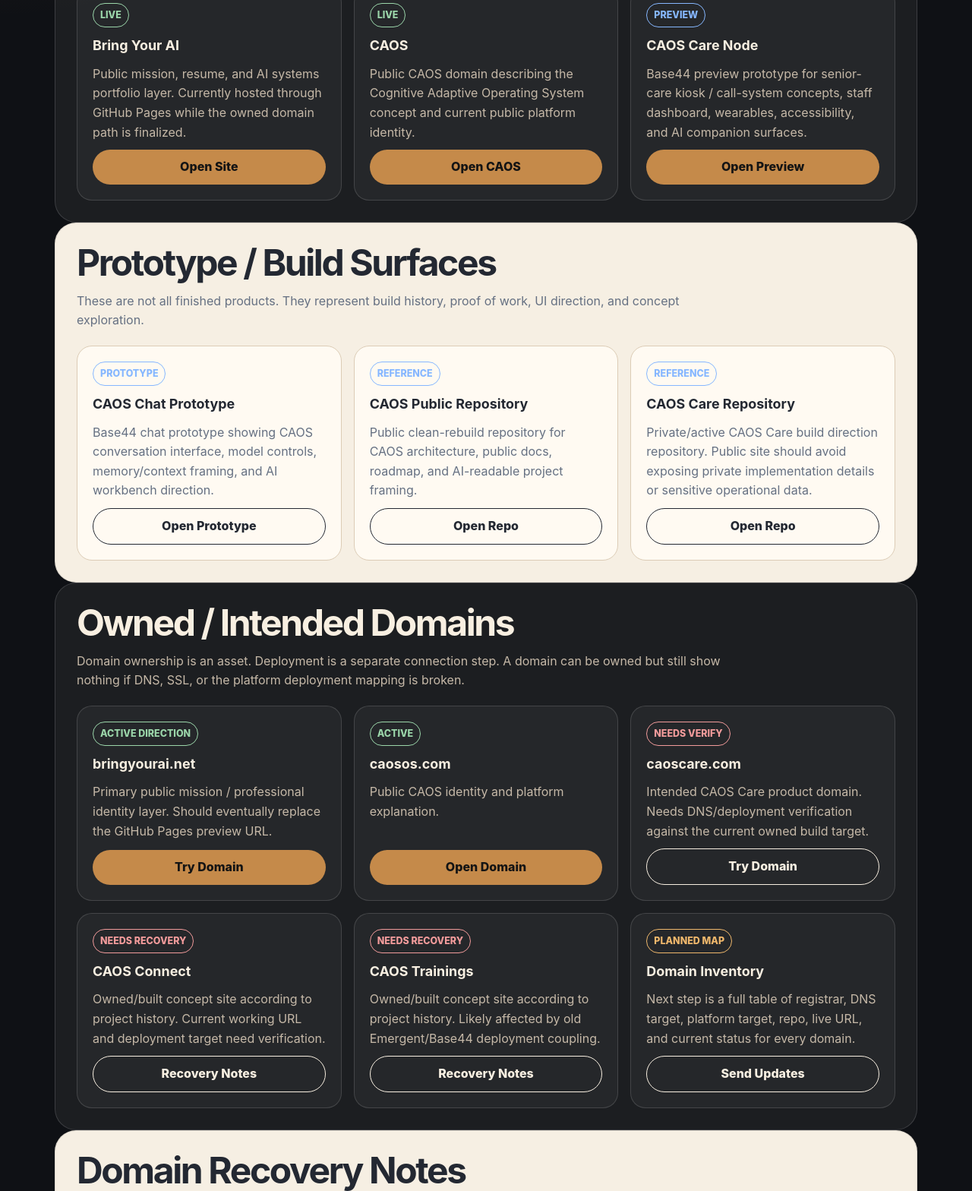
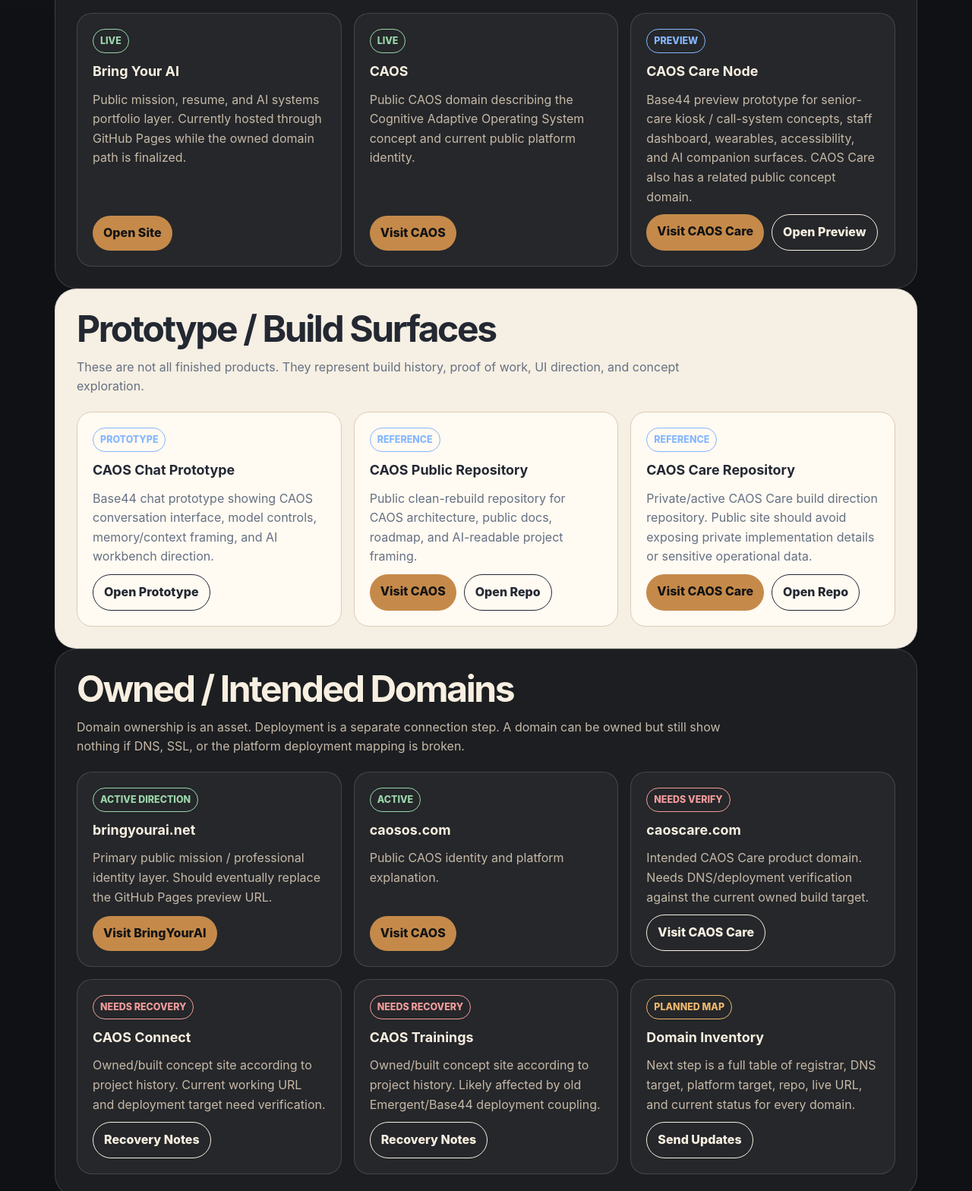
Before and after one commit to caosos/bringyourai.net, a website: page projects.html in a window 1280 px wide. Shown: the part 488-2056 px from the top of the page at 76% size. Drawn offline with Linux system fonts and the light colour scheme.

Commit message:
Add ecosystem domain links

```diff
--- a/projects.html
+++ b/projects.html
@@ -57,7 +57,8 @@
     .prototype { color: var(--blue); }
     .needs-work { color: var(--red); }
     .concept { color: var(--accent-bright); }
-    .button { margin-top: auto; display: inline-flex; justify-content: center; border-radius: 999px; background: var(--accent); color: #141414; padding: 10px 14px; text-decoration: none; font-weight: 800; }
+    .button-row { margin-top: auto; display: flex; flex-wrap: wrap; gap: 10px; }
+    .button { display: inline-flex; justify-content: center; border-radius: 999px; background: var(--accent); color: #141414; padding: 10px 14px; text-decoration: none; font-weight: 800; }
     .button.secondary { background: transparent; color: inherit; border: 1px solid currentColor; }
     .notes { display: grid; gap: 12px; }
     .note { border-left: 4px solid var(--accent); padding: 12px 14px; background: rgba(255,255,255,.045); border-radius: 14px; color: var(--muted); }
@@ -82,7 +83,7 @@
   <header class="wrap">
     <div class="eyebrow">Working projects · prototypes · owned domains · recovery map</div>
     <h1>Project Portfolio</h1>
-    <p class="lead">This is the proof wall: public links, working prototypes, domain assets, and product directions connected to Michael Chambers, Bring Your AI, CAOS, and CAOS Care.</p>
+    <p class="lead">This is the proof wall: public links, working prototypes, domain assets, and product directions connected to Michael Chambers, Bring Your AI, CAOS, and CAOS Care. The core ecosystem domains are BringYourAI.net, caosos.com, and caoscare.com.</p>
   </header>
 
   <main>
@@ -95,19 +96,22 @@
             <span class="status live">LIVE</span>
             <h3>Bring Your AI</h3>
             <p>Public mission, resume, and AI systems portfolio layer. Currently hosted through GitHub Pages while the owned domain path is finalized.</p>
-            <a class="button" href="https://caosos.github.io/bringyourai.net/" target="_blank" rel="noopener">Open Site</a>
+            <div class="button-row"><a class="button" href="https://bringyourai.net">Open Site</a></div>
           </article>
           <article class="project">
             <span class="status live">LIVE</span>
             <h3>CAOS</h3>
             <p>Public CAOS domain describing the Cognitive Adaptive Operating System concept and current public platform identity.</p>
-            <a class="button" href="https://caosos.com" target="_blank" rel="noopener">Open CAOS</a>
+            <div class="button-row"><a class="button" href="https://caosos.com">Visit CAOS</a></div>
           </article>
           <article class="project">
             <span class="status prototype">PREVIEW</span>
             <h3>CAOS Care Node</h3>
-            <p>Base44 preview prototype for senior-care kiosk / call-system concepts, staff dashboard, wearables, accessibility, and AI companion surfaces.</p>
-            <a class="button" href="https://caos-care-link.base44.app" target="_blank" rel="noopener">Open Preview</a>
+            <p>Base44 preview prototype for senior-care kiosk / call-system concepts, staff dashboard, wearables, accessibility, and AI companion surfaces. CAOS Care also has a related public concept domain.</p>
+            <div class="button-row">
+              <a class="button" href="https://caoscare.com">Visit CAOS Care</a>
+              <a class="button secondary" href="https://caos-care-link.base44.app">Open Preview</a>
+            </div>
           </article>
         </div>
       </div>
@@ -122,19 +126,25 @@
             <span class="status prototype">PROTOTYPE</span>
             <h3>CAOS Chat Prototype</h3>
             <p>Base44 chat prototype showing CAOS conversation interface, model controls, memory/context framing, and AI workbench direction.</p>
-            <a class="button secondary" href="https://caos-chat-9c5683d8.base44.app/Chat" target="_blank" rel="noopener">Open Prototype</a>
+            <div class="button-row"><a class="button secondary" href="https://caos-chat-9c5683d8.base44.app/Chat">Open Prototype</a></div>
           </article>
           <article class="project">
             <span class="status prototype">REFERENCE</span>
             <h3>CAOS Public Repository</h3>
             <p>Public clean-rebuild repository for CAOS architecture, public docs, roadmap, and AI-readable project framing.</p>
-            <a class="button secondary" href="https://github.com/caosos/caosai.net" target="_blank" rel="noopener">Open Repo</a>
+            <div class="button-row">
+              <a class="button" href="https://caosos.com">Visit CAOS</a>
+              <a class="button secondary" href="https://github.com/caosos/caosai.net">Open Repo</a>
+            </div>
           </article>
           <article class="project">
             <span class="status prototype">REFERENCE</span>
             <h3>CAOS Care Repository</h3>
             <p>Private/active CAOS Care build direction repository. Public site should avoid exposing private implementation details or sensitive operational data.</p>
-            <a class="button secondary" href="https://github.com/caosos/CAOSCARE.COM" target="_blank" rel="noopener">Open Repo</a>
+            <div class="button-row">
+              <a class="button" href="https://caoscare.com">Visit CAOS Care</a>
+              <a class="button secondary" href="https://github.com/caosos/CAOSCARE.COM">Open Repo</a>
+            </div>
           </article>
         </div>
       </div>
@@ -149,37 +159,37 @@
             <span class="status live">ACTIVE DIRECTION</span>
             <h3>bringyourai.net</h3>
             <p>Primary public mission / professional identity layer. Should eventually replace the GitHub Pages preview URL.</p>
-            <a class="button" href="https://bringyourai.net" target="_blank" rel="noopener">Try Domain</a>
+            <div class="button-row"><a class="button" href="https://bringyourai.net">Visit BringYourAI</a></div>
           </article>
           <article class="project">
             <span class="status live">ACTIVE</span>
             <h3>caosos.com</h3>
             <p>Public CAOS identity and platform explanation.</p>
-            <a class="button" href="https://caosos.com" target="_blank" rel="noopener">Open Domain</a>
+            <div class="button-row"><a class="button" href="https://caosos.com">Visit CAOS</a></div>
           </article>
           <article class="project">
             <span class="status needs-work">NEEDS VERIFY</span>
             <h3>caoscare.com</h3>
             <p>Intended CAOS Care product domain. Needs DNS/deployment verification against the current owned build target.</p>
-            <a class="button secondary" href="https://caoscare.com" target="_blank" rel="noopener">Try Domain</a>
+            <div class="button-row"><a class="button secondary" href="https://caoscare.com">Visit CAOS Care</a></div>
           </article>
           <article class="project">
             <span class="status needs-work">NEEDS RECOVERY</span>
             <h3>CAOS Connect</h3>
             <p>Owned/built concept site according to project history. Current working URL and deployment target need verification.</p>
-            <a class="button secondary" href="#recovery">Recovery Notes</a>
+            <div class="button-row"><a class="button secondary" href="#recovery">Recovery Notes</a></div>
           </article>
           <article class="project">
             <span class="status needs-work">NEEDS RECOVERY</span>
             <h3>CAOS Trainings</h3>
             <p>Owned/built concept site according to project history. Likely affected by old Emergent/Base44 deployment coupling.</p>
-            <a class="button secondary" href="#recovery">Recovery Notes</a>
+            <div class="button-row"><a class="button secondary" href="#recovery">Recovery Notes</a></div>
           </article>
           <article class="project">
             <span class="status concept">PLANNED MAP</span>
             <h3>Domain Inventory</h3>
             <p>Next step is a full table of registrar, DNS target, platform target, repo, live URL, and current status for every domain.</p>
-            <a class="button secondary" href="mailto:mytaxicloud@gmail.com">Send Updates</a>
+            <div class="button-row"><a class="button secondary" href="mailto:mytaxicloud@gmail.com">Send Updates</a></div>
           </article>
         </div>
       </div>
```
Also changed, not shown: docs/ecosystem-overview.md (+10 -0 lines), index.html (+30 -7 lines), README.md.
